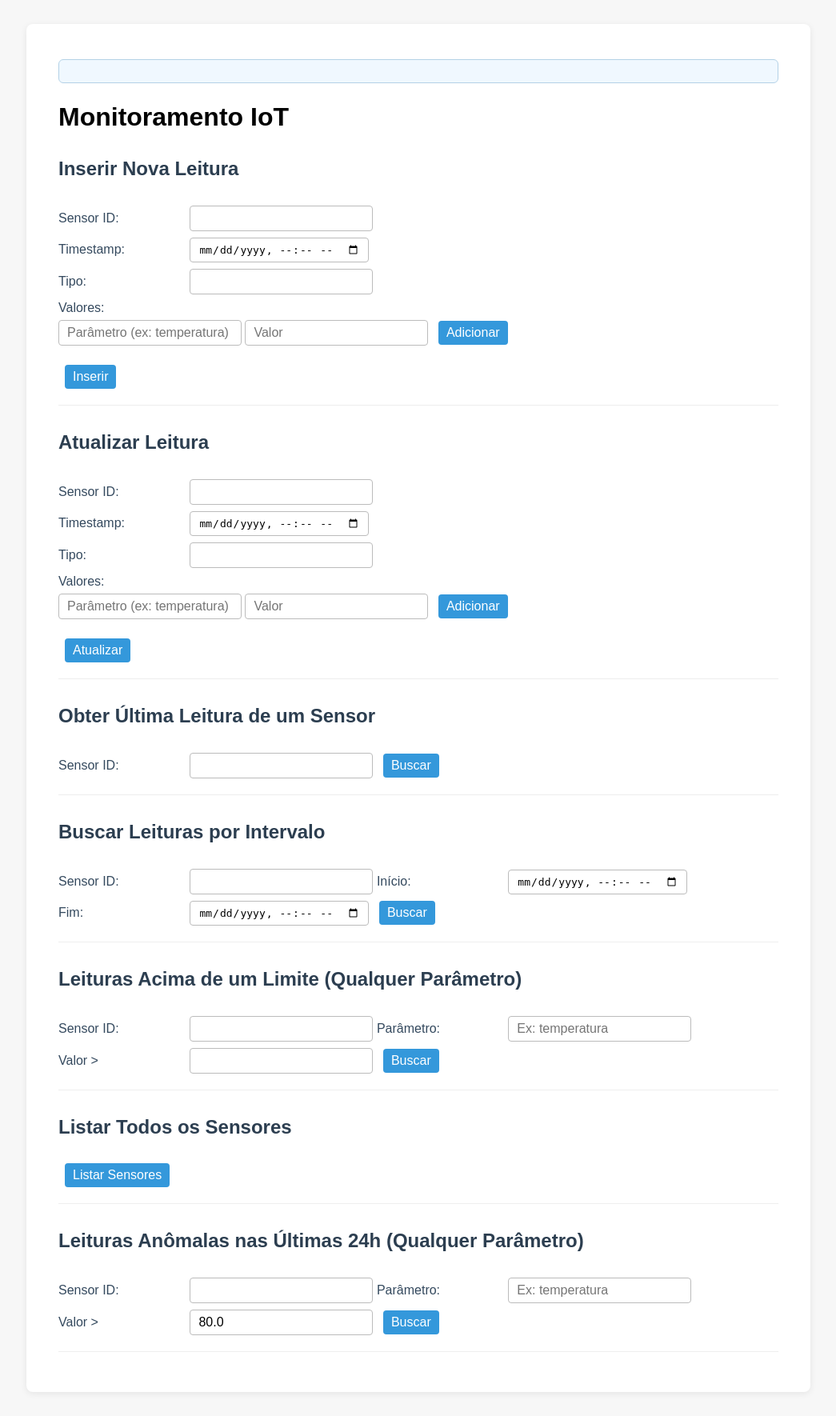
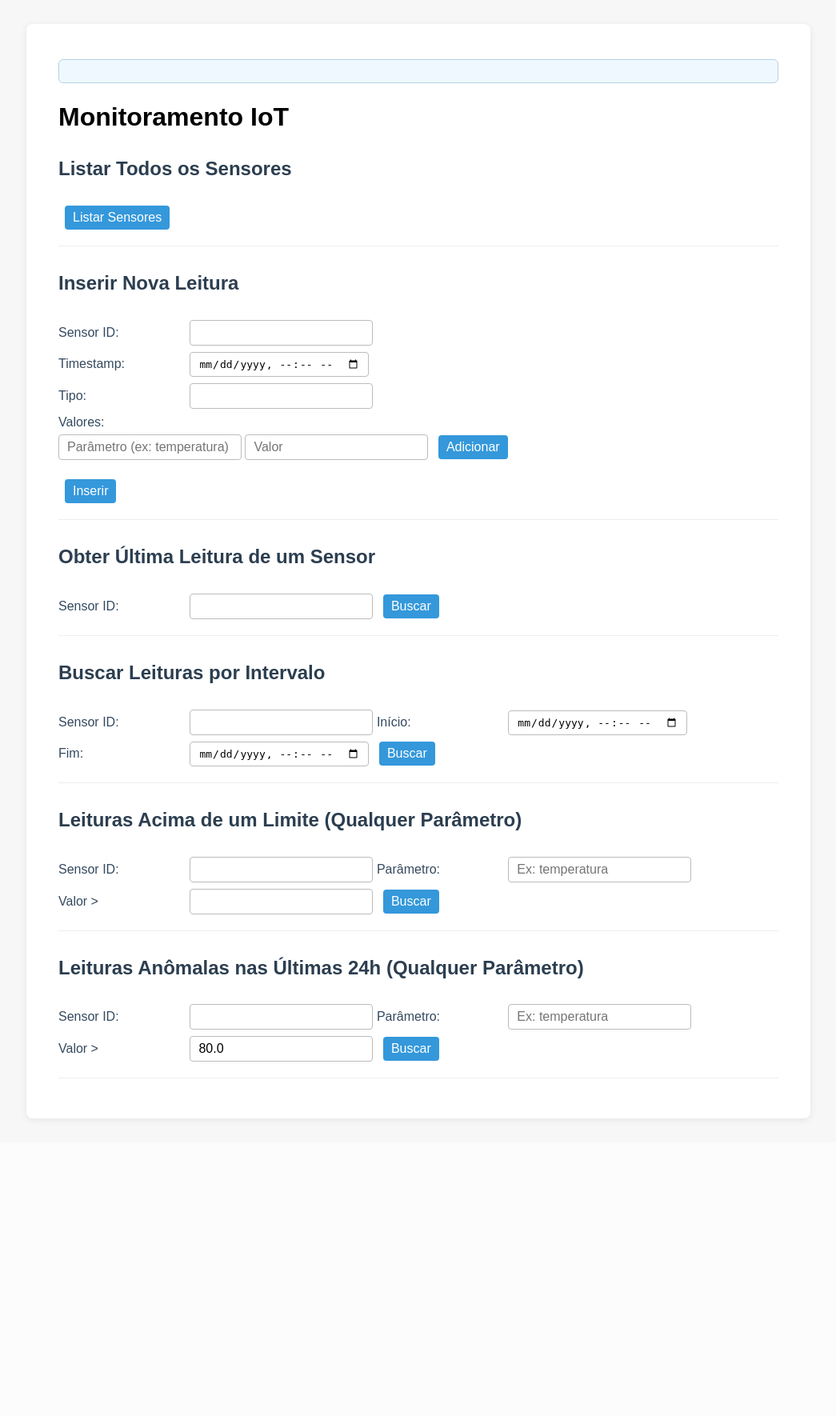
Before and after one commit to jpsbat/iot_platform_project, a Flask app: page / in a window 1280 px wide. Shown: the whole page at 80% size, without its empty margins (117-1162 px from the left). After the commit the page ends 1401 px from the top, so only its background shows below. Run offline with Flask 3, Linux system fonts and the light colour scheme.

Commit message:
removendo atualizar e movendo listar todos

```diff
--- a/templates/index.html
+++ b/templates/index.html
@@ -10,6 +10,11 @@
   <div class="container">
     <div class="resultado" id="resultado"></div>
     <h1>Monitoramento IoT</h1>
+
+    <h2>Listar Todos os Sensores</h2>
+    <form id="form-sensores">
+      <button type="submit">Listar Sensores</button>
+    </form>
 
     <h2>Inserir Nova Leitura</h2>
     <form id="form-inserir" method="POST" action="/leituras">
@@ -28,25 +33,6 @@
       <ul id="lista-valores-inserir"></ul>
       <input type="hidden" name="valores" id="input-valores-inserir">
       <button type="submit">Inserir</button>
-    </form>
-
-    <h2>Atualizar Leitura</h2>
-    <form id="form-atualizar" method="POST" action="/leituras/update">
-      <label for="sensor_id">Sensor ID:</label>
-      <input type="text" name="sensor_id" required><br>
-      <label for="timestamp">Timestamp:</label>
-      <input type="datetime-local" name="timestamp" required><br>
-      <label for="tipo">Tipo:</label>
-      <input type="text" name="tipo" required><br>
-      <div id="valores-atualizar">
-        <label>Valores:</label><br>
-        <input type="text" placeholder="Parâmetro (ex: temperatura)" class="parametro">
-        <input type="number" step="any" placeholder="Valor" class="valor">
-        <button type="button" onclick="adicionarValor('valores-atualizar')">Adicionar</button>
-      </div>
-      <ul id="lista-valores-atualizar"></ul>
-      <input type="hidden" name="valores" id="input-valores-atualizar">
-      <button type="submit">Atualizar</button>
     </form>
 
     <h2>Obter Última Leitura de um Sensor</h2>
@@ -76,11 +62,6 @@
       <label for="limite">Valor &gt; </label>
       <input type="number" step="any" id="limite" name="limite" required>
       <button type="submit">Buscar</button>
-    </form>
-
-    <h2>Listar Todos os Sensores</h2>
-    <form id="form-sensores">
-      <button type="submit">Listar Sensores</button>
     </form>
 
     <h2>Leituras Anômalas nas Últimas 24h (Qualquer Parâmetro)</h2>
@@ -218,32 +199,6 @@
         });
     };
 
-    // Atualizar leitura
-    document.getElementById("form-atualizar").onsubmit = function(e) {
-      e.preventDefault();
-      const form = e.target;
-      const dados = {
-        sensor_id: form.sensor_id.value,
-        timestamp: toIsoStringLocal(form.timestamp.value),
-        tipo: form.tipo.value,
-        valores: JSON.parse(document.getElementById('input-valores-atualizar').value)
-      };
-      fetch("/leituras/update", {
-        method: "POST",
-        headers: { "Content-Type": "application/json" },
-        body: JSON.stringify(dados)
-      }).then(resp => resp.ok ? resp.json() : resp.json().then(j => Promise.reject(j)))
-        .then(() => {
-          showToast("Leitura atualizada com sucesso!", "success");
-          form.reset();
-          document.getElementById('lista-valores-atualizar').innerHTML = '';
-          document.getElementById('input-valores-atualizar').value = '';
-        })
-        .catch(err => {
-          showToast("Erro ao atualizar leitura: " + (err.erro || "Erro desconhecido"), "error");
-        });
-    };
-
     // Consultas
     document.getElementById("form-ultima").onsubmit = async function(e) {
       e.preventDefault();
```
